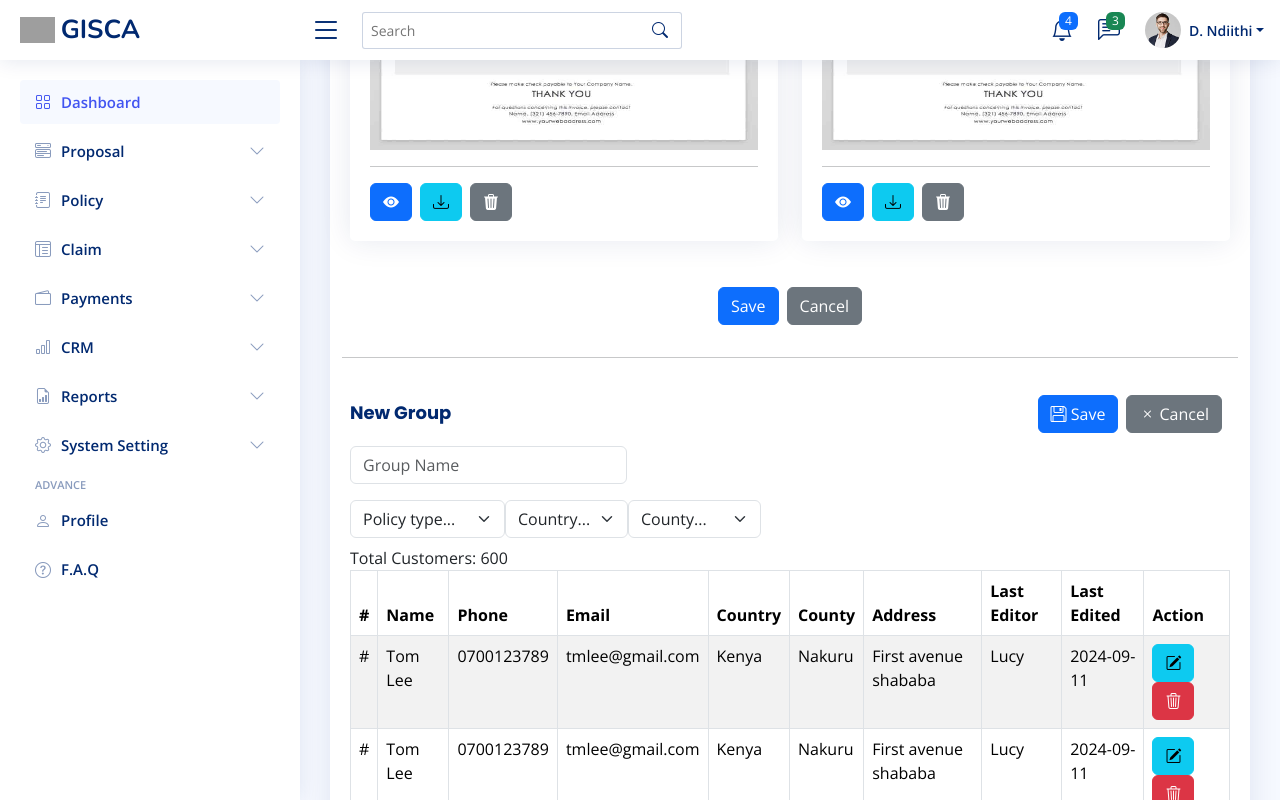
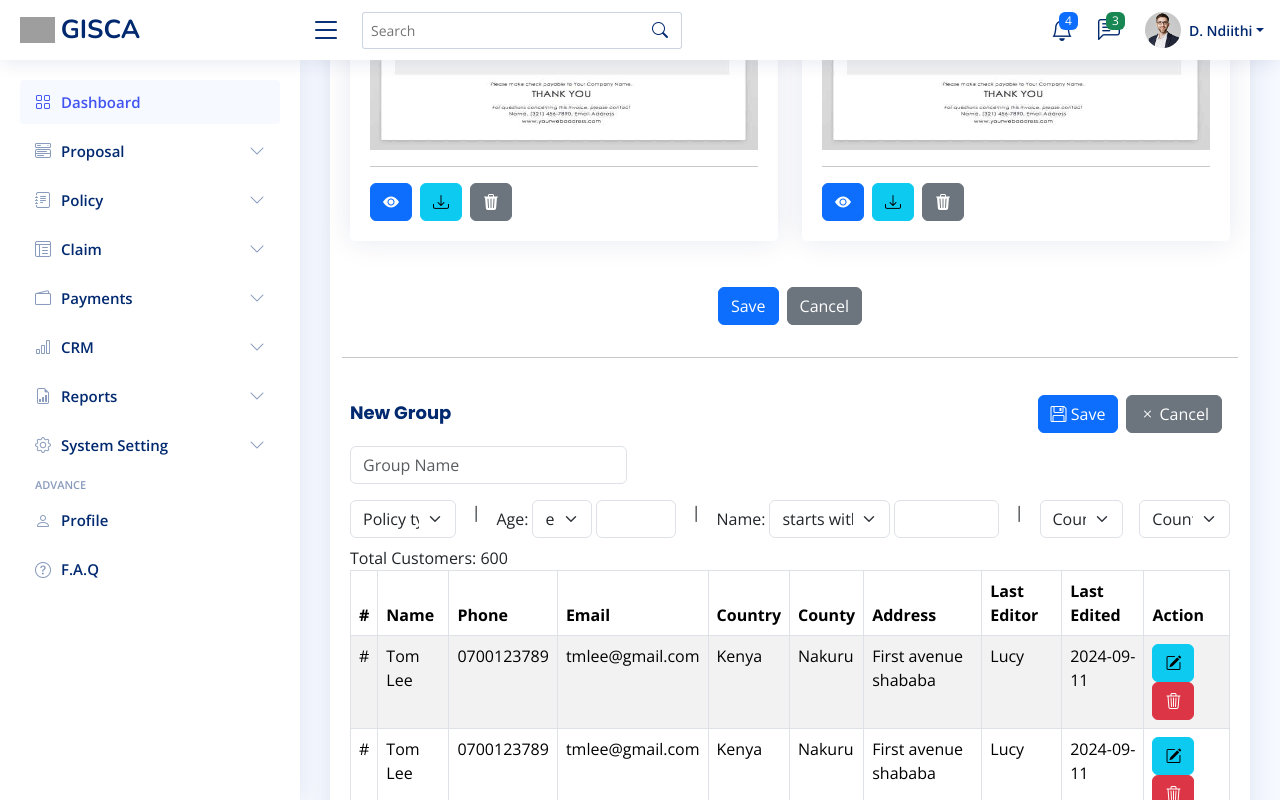
Before and after one commit to General-Insurance-Soft/tchalla, a Next.js app: page /page/crm/contact in a window 1280 px wide. Both pictures are taken after a click on the button "Add new". Shown: the part 896-1696 px from the top of the page. Built offline with nearby package versions, Linux system fonts and the light colour scheme; grey boxes are pictures that could not be loaded.

Commit message:
contact page allow filters

```diff
--- a/app/page/crm/contact/page.js
+++ b/app/page/crm/contact/page.js
@@ -301,7 +301,7 @@ export default function Page() {
                                         <div className="row mb-3">
                                             <div className="col-md-4"><input type="text" className="form-control" placeholder="Group Name" /></div>
                                         </div>
-                                        <div class="d-flex  mt-2 mb-2">
+                                        <div class="d-flex  mt-2 mb-2 gap-3">
                                             <div>
                                                 <select id="inputState" className="form-select">
                                                     <option defaultValue>Policy type...</option>
@@ -311,7 +311,27 @@ export default function Page() {
                                                     <option>Life insurance</option>
                                                 </select>
                                             </div>
-
+                                            |
+                                            <div className="d-flex gap-1">
+                                                <label for="age" class="col-form-label">Age: </label>
+                                                <select id="age" className="form-select">
+                                                    <option>equals</option>
+                                                    <option>greater than</option>
+                                                    <option>less than</option>
+                                                </select>
+                                                <input type="number" class="form-control" min="-1" style={{ width: '80px' }}></input>
+                                            </div>
+                                            |
+                                            <div className="d-flex gap-1">
+                                                <label for="age" class="col-form-label">Name: </label>
+                                                <select id="age" className="form-select">
+                                                    <option>starts with</option>
+                                                    <option>contains</option>
+                                                    <option>ends with</option>
+                                                </select>
+                                                <input type="text" class="form-control" min="-1"></input>
+                                            </div>
+                                            |
                                             <div>
                                                 <select id="inputState" className="form-select">
                                                     <option defaultValue>Country...</option>
```
